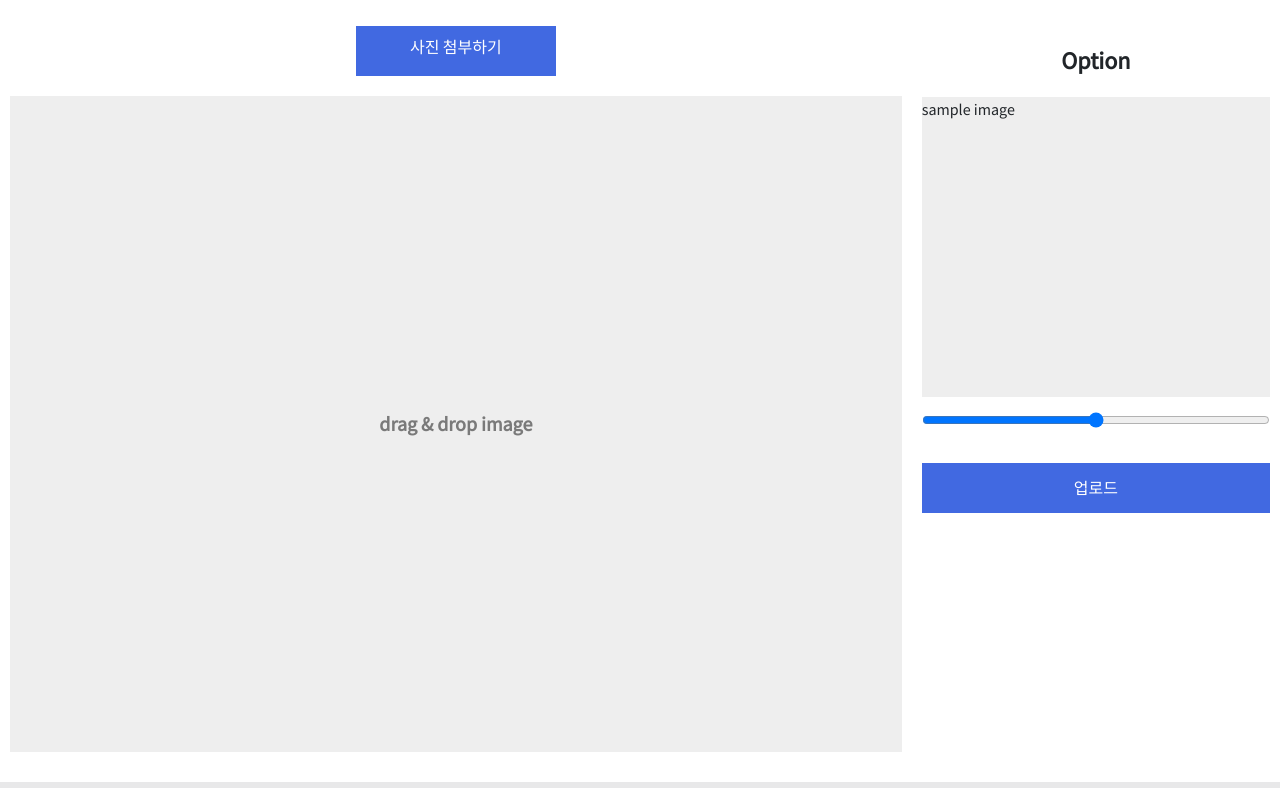
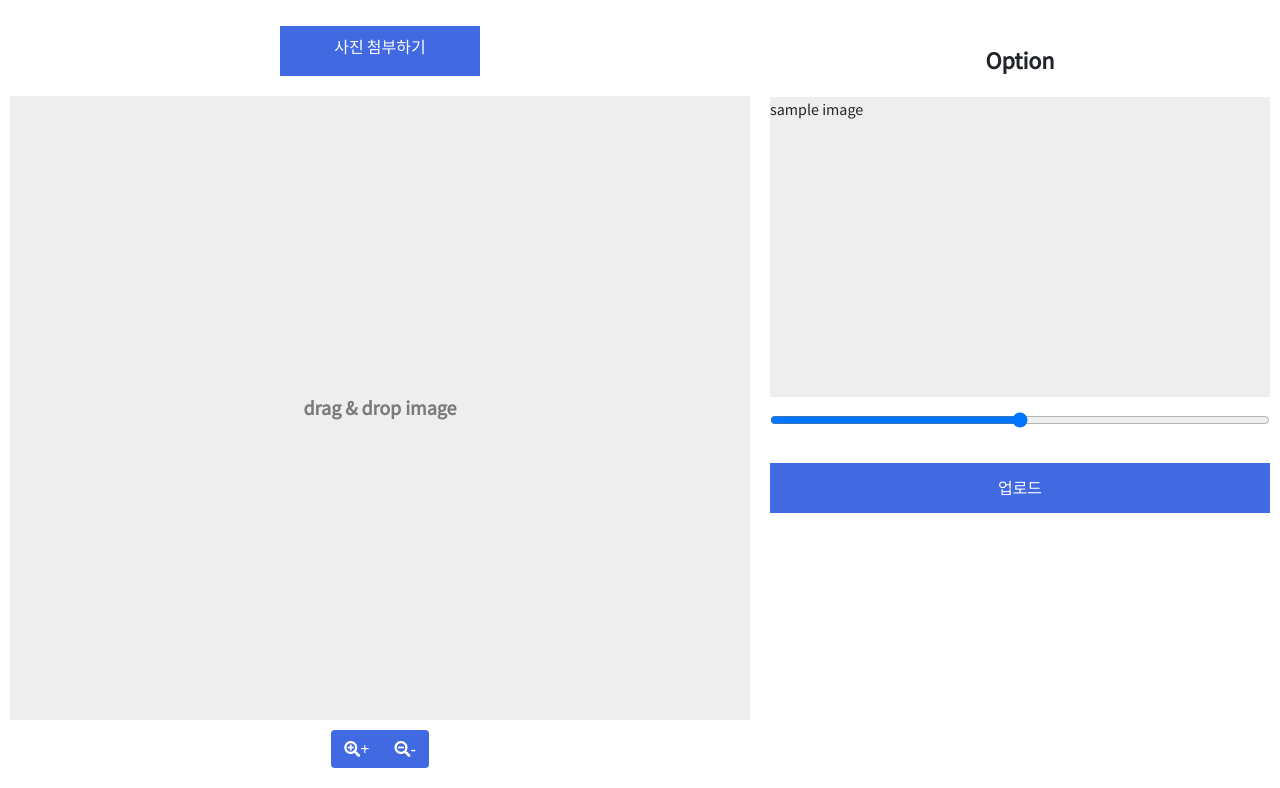
Before and after one commit to cheonlian/DeepfakeBlock, a Django app: page / in a window 1280 px wide. Shown: the part 69-857 px from the top of the page. Run offline with Django 3.2, Linux system fonts and the light colour scheme; some libraries are stand-ins or nearby versions.

Commit message:
JP. Fix height

```diff
--- a/api/static/css/style1.css
+++ b/api/static/css/style1.css
@@ -91,7 +91,7 @@
 
 .btn-group {
     bottom: 10px;
-    display: none;
+    /* display: absolute; */
 }
 
 #complete{
--- a/api/static/js/crop.js
+++ b/api/static/js/crop.js
@@ -107,7 +107,7 @@
                 toggleDragModeOnDblclick: false
             });
             uploadFile = files[0];
-            btnGroup.style.display = "block";
+            // btnGroup.style.display = "block";
             zoomInBtn.addEventListener('click', function () { image.cropper("zoom", 0.1) });
             zoomOutBtn.addEventListener('click', function () { image.cropper("zoom", -0.1) });
         } else {
--- a/api/templates/main.html
+++ b/api/templates/main.html
@@ -3,32 +3,32 @@
 {% block content %}
 
 <div class="">
-  <div class="mt-3 d-flex justify-content-between">
-    <div class="upload_btn align-items-center" style="width: 100%; margin: 10px; display: flex; flex-direction: column">
+  <div class="mt-3 d-flex justify-content-end">
+    <div class="upload_btn align-items-center flex-fill" style="margin: 10px; display: flex; flex-direction: column">
       <div class="upload" style="width: 200px">
         <input type="file" name="photoBtn" accept="image/jpeg, image/png" capture="camera" id="photoBtn"><label
           for="photoBtn">사진 첨부하기</label>
       </div>
-      <div class="photo_them" style="line-height: 82vh; text-align: center; color: rgb(122, 122, 122);">
+      <div class="photo_them" style="line-height: 78vh; text-align: center; color: rgb(122, 122, 122);">
         <div style="margin: auto; font-size: 20px; font-weight: bold;"> drag & drop image</div>
         <div class="them_img">
           <img id="image" src="">
         </div>
+      </div>
         <div class="btn-group" id="btn-group">
-          <button id="ZoomInBtn" type="button" class="btn btn-primary" data-method="zoom" data-option="0.1"
-            title="Zoom In">
+          <button id="ZoomInBtn" type="button" class="btn" data-method="zoom" data-option="0.1"
+            title="Zoom In" style="background-color: royalblue; color: #fff">
             <span class="docs-tooltip" data-toggle="tooltip" title="cropper.zoom(0.1)">
               <span class="fa fa-search-plus">+</span>
             </span>
           </button>
-          <button id="ZoomOutBtn" type="button" class="btn btn-primary" data-method="zoom" data-option="-0.1"
-            title="Zoom Out">
+          <button id="ZoomOutBtn" type="button" class="btn" data-method="zoom" data-option="-0.1"
+            title="Zoom Out" style="background-color: royalblue; color: #fff">
             <span class="docs-tooltip" data-toggle="tooltip" title="cropper.zoom(-0.1)">
               <span class="fa fa-search-minus">-</span>
             </span>
           </button>
         </div>
-      </div>
     </div>
     <div style="width: 500px; margin: 10px;">
       <h4 style="margin: 21px; text-align: center; font-weight: bold">Option</h4>
```
